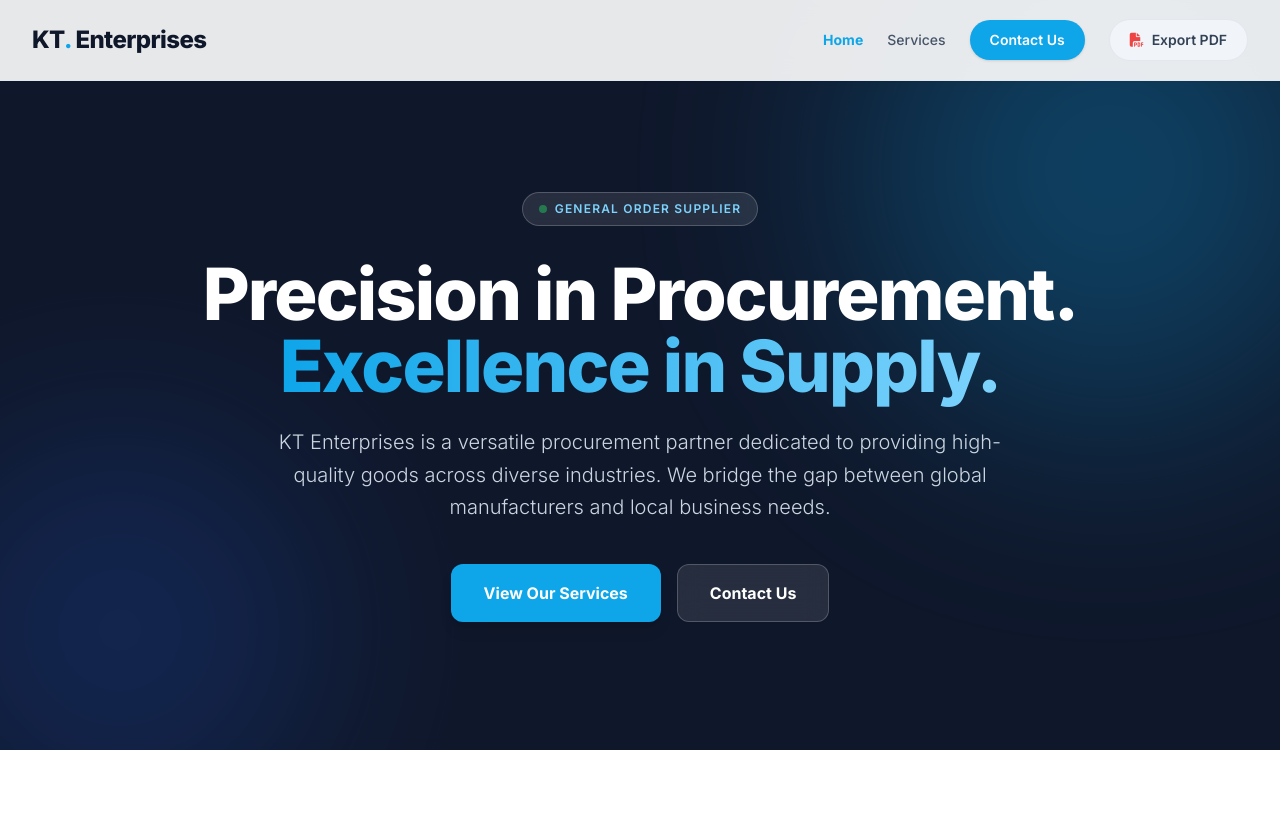
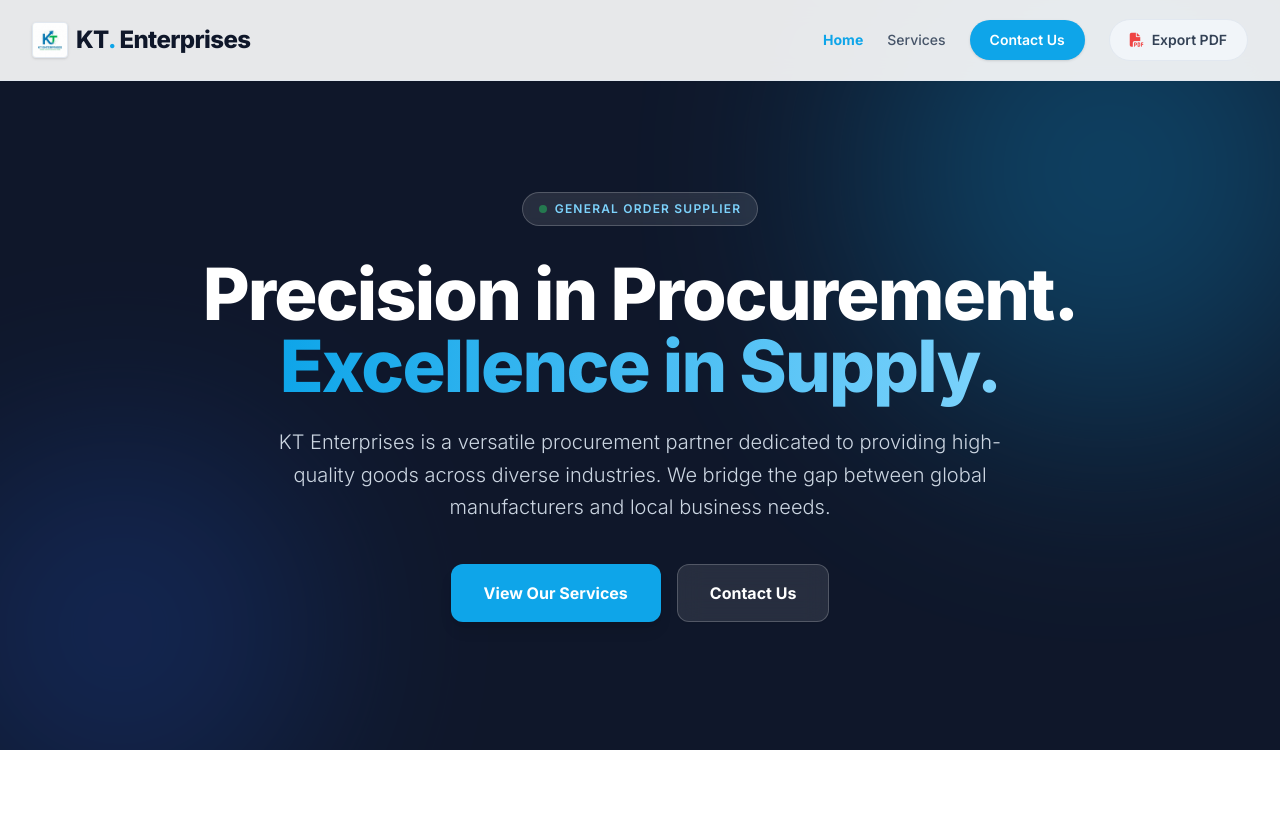
Before and after one commit to tanveerpy/KT-Portfolio, a plain HTML site: page index.html in a window 1280 px wide. Shown: the top 833 px of the page. Drawn offline with nearby package versions, Linux system fonts and the light colour scheme.

Commit message:
Add newly generated KT logo

```diff
--- a/index.html
+++ b/index.html
@@ -33,7 +33,8 @@
     <nav class="fixed w-full z-50 bg-white/90 backdrop-blur-md border-b border-slate-200 shadow-sm transition-all duration-300 py-3">
         <div class="max-w-7xl mx-auto px-4 sm:px-6 lg:px-8">
             <div class="flex justify-between items-center h-14">
-                <div class="flex-shrink-0 flex items-center">
+                <div class="flex-shrink-0 flex items-center gap-2">
+                    <img src="assets/logo.png" alt="KT Enterprises Logo" class="h-9 w-9 object-cover rounded shadow border border-slate-200">
                     <span class="font-extrabold text-2xl tracking-tight text-dark">KT<span class="text-primary">.</span> Enterprises</span>
                 </div>
                 <!-- Desktop Menu -->
@@ -49,6 +50,7 @@
 
     <!-- Header for PRINT ONLY (hidden usually) -->
     <div class="hidden print-show text-center pt-8 pb-4 border-b-2 border-slate-800 mb-8" style="display: none;">
+        <img src="assets/logo.png" alt="KT Logo" class="h-16 w-auto mx-auto mb-3 object-cover rounded shadow">
         <h1 class="text-3xl font-extrabold mb-1">KT. Enterprises</h1>
         <p class="text-lg font-medium text-slate-600">General Order Supplier - Business Portfolio</p>
     </div>
@@ -269,7 +271,8 @@
     <footer class="bg-slate-50 border-t border-slate-200 py-12">
         <div class="max-w-7xl mx-auto px-4 sm:px-6 lg:px-8">
             <div class="flex flex-col md:flex-row justify-between items-center gap-6">
-                <div class="flex items-center">
+                <div class="flex items-center gap-2">
+                    <img src="assets/logo.png" alt="KT Enterprises Logo" class="h-7 w-7 object-cover rounded opacity-80">
                     <span class="font-extrabold text-xl tracking-tight text-dark">KT<span class="text-primary">.</span> Enterprises</span>
                 </div>
                 <p class="text-sm text-slate-500 font-medium tracking-wide text-center">
```
Also changed, not shown: services.html (+5 -2 lines), assets/logo.png (added).
